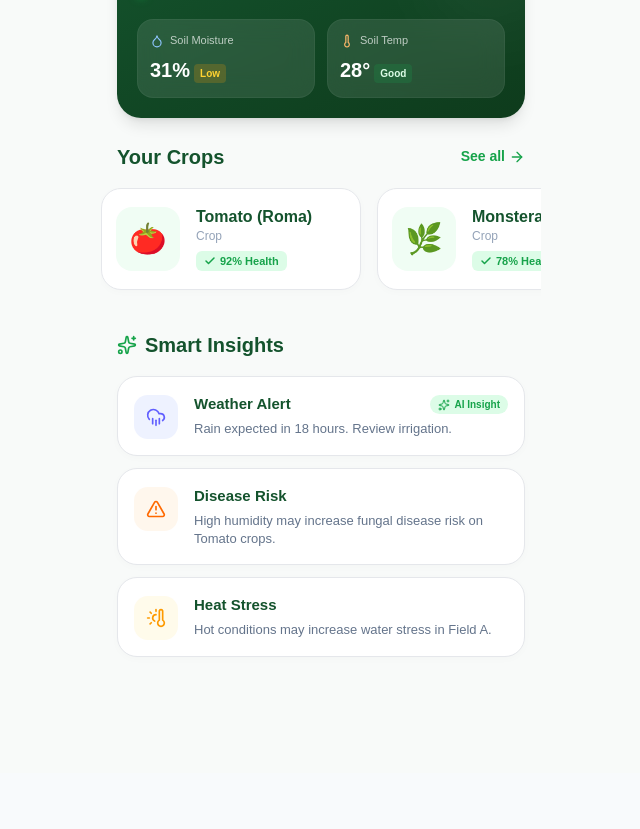
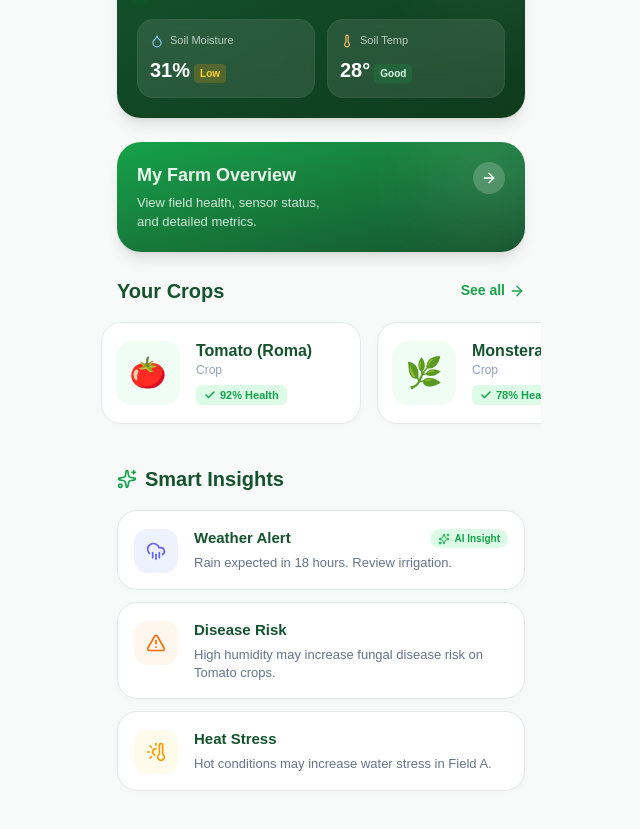
Before and after one commit to MdKasif0/KisanEdge, a Next.js app: page /home in a window 1280 px wide. Shown: the part 1279-2108 px from the top of the page, without its empty margins (319-959 px from the left). Before the commit the page ends 2052 px from the top, so only its background shows below. Built offline with nearby package versions, Linux system fonts and the light colour scheme.

Commit message:
feat: add My Farm overview navigation card to farmer dashboard

```diff
--- a/src/components/dashboard/farmer-dashboard.tsx
+++ b/src/components/dashboard/farmer-dashboard.tsx
@@ -327,6 +327,22 @@ export function FarmerDashboard() {
             </div>
           </motion.div>
 
+          {/* Featured: My Farm Card */}
+          <motion.div variants={item}>
+            <Link href="/farm" className="block relative overflow-hidden bg-gradient-to-br from-[#16a34a] to-[#14532D] rounded-[24px] p-5 text-white shadow-lg group">
+              <div className="absolute -right-8 -top-8 w-32 h-32 bg-white/10 rounded-full blur-2xl group-hover:bg-white/20 transition-colors" />
+              <div className="flex justify-between items-start relative z-10">
+                <div className="flex flex-col">
+                  <h2 className="text-[18px] font-bold text-white/90">My Farm Overview</h2>
+                  <p className="text-[13px] text-white/80 mt-1 max-w-[200px]">View field health, sensor status, and detailed metrics.</p>
+                </div>
+                <div className="w-8 h-8 rounded-full bg-white/20 flex items-center justify-center group-hover:bg-white/30 transition-colors">
+                  <ArrowRight className="w-4 h-4" />
+                </div>
+              </div>
+            </Link>
+          </motion.div>
+
           {/* Your Crops */}
           <motion.section variants={item}>
             <div className="flex items-center justify-between mb-4">
```
